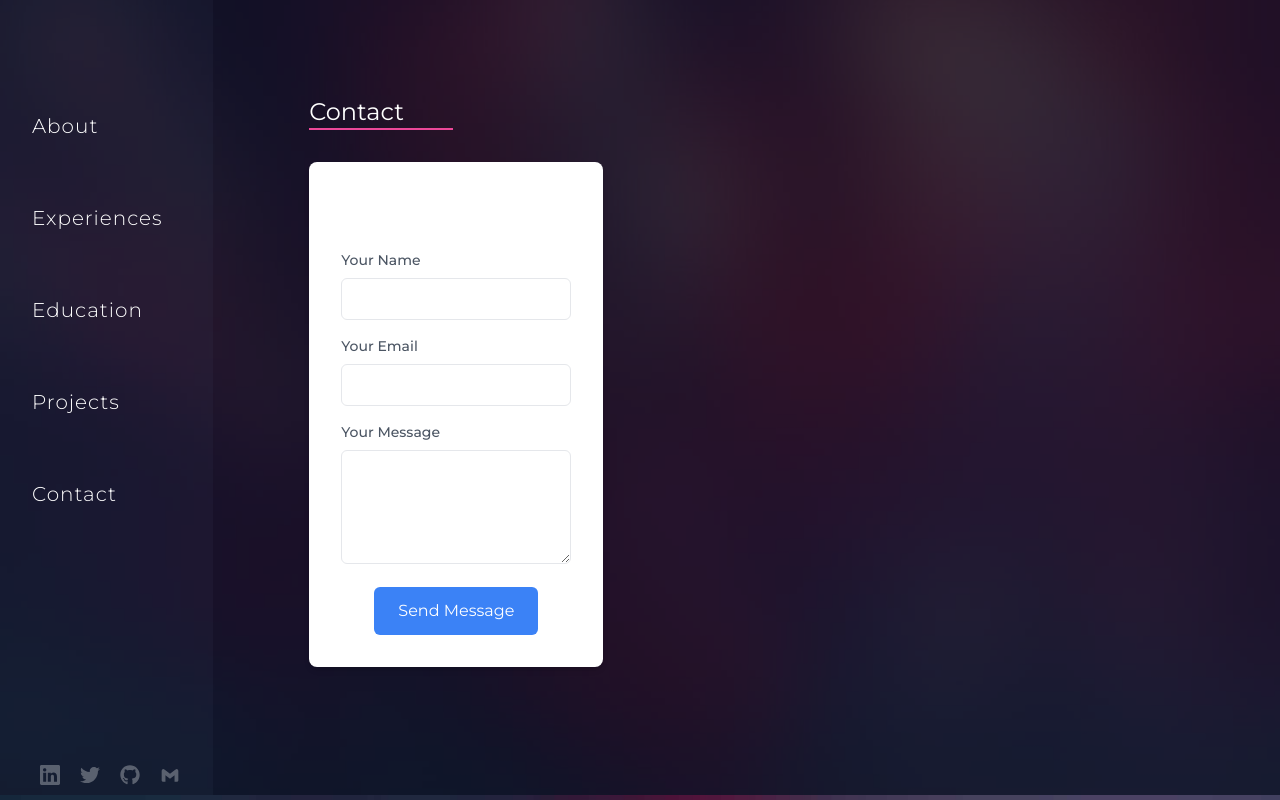
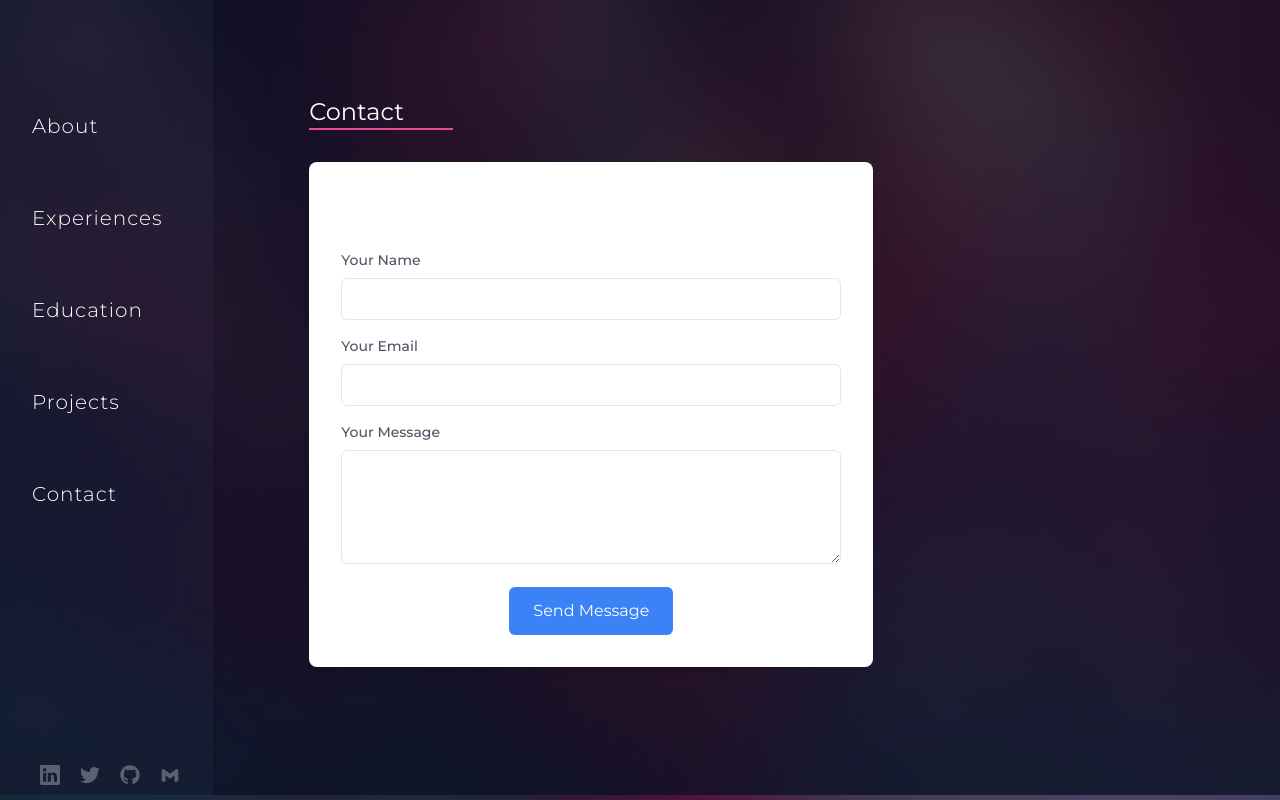
Before and after one commit to ctokoli/my_portfolio, a React (Vite) app: page /contact in a window 1280 px wide. Built offline with nearby package versions, Linux system fonts and the light colour scheme.

Commit message:
Update App.css

```diff
--- a/src/styles/App.css
+++ b/src/styles/App.css
@@ -161,3 +161,7 @@ body{
   position: fixed;
   bottom: 15px;
 }
+
+form.w-90 {
+  width: 500px;
+}
```
